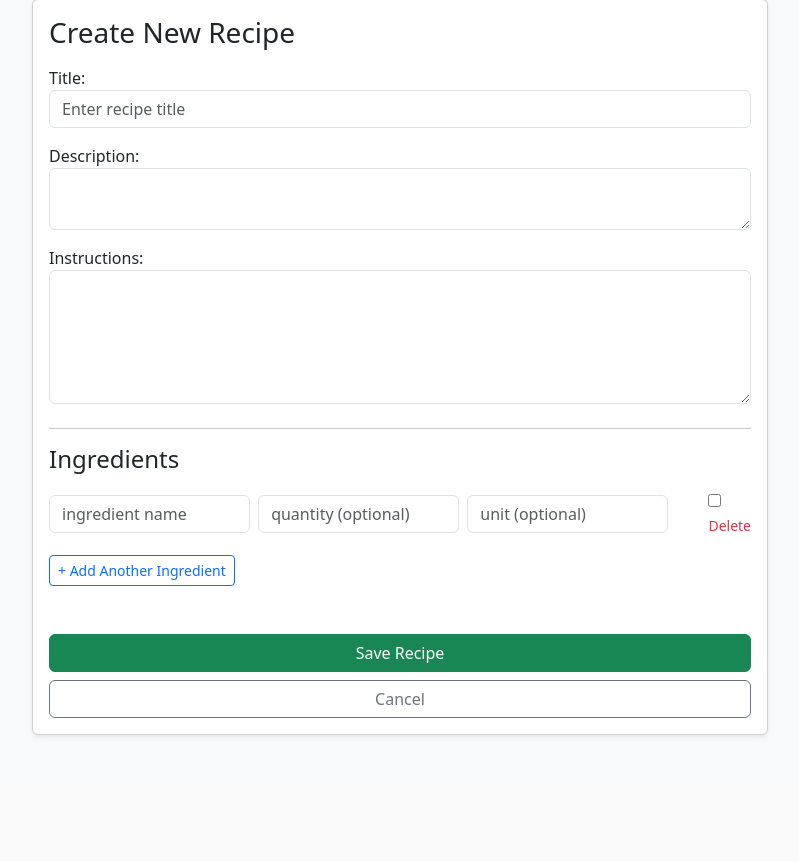
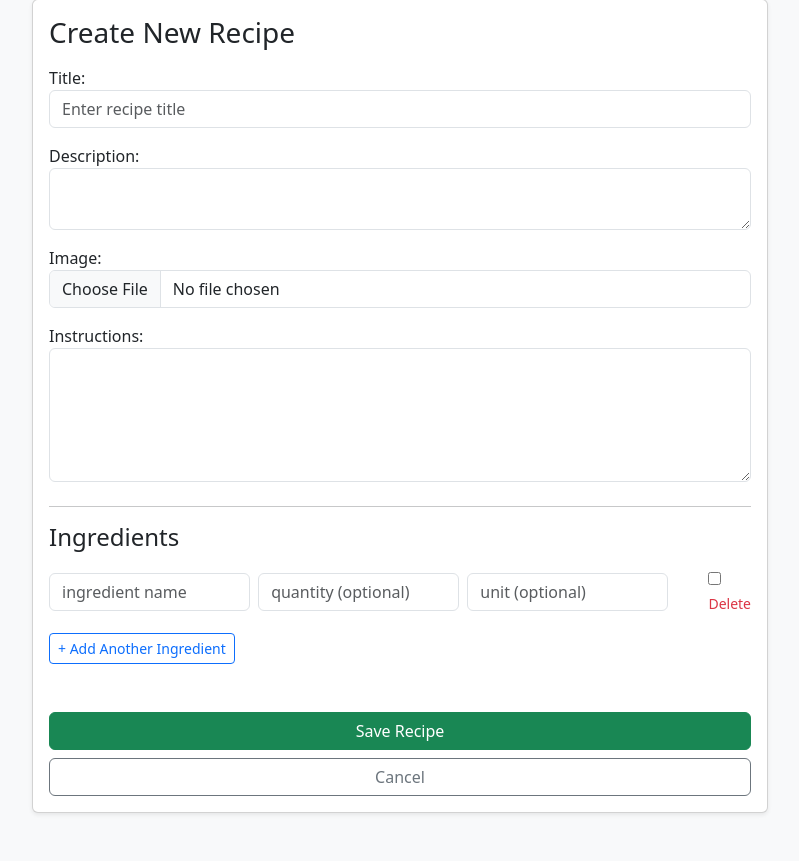
Before and after one commit to Yonibrese/RecipeAI, a Django app: page /recipe/new/ in a window 1280 px wide. Shown: the part 81-942 px from the top of the page, without its empty margins (240-1039 px from the left). Before the commit the page ends 817 px from the top, so only its background shows below. Run offline with Django 5.2, Linux system fonts and the light colour scheme; the visitor is signed in with stand-in values (Sample User, id 1).

Commit message:
added a optional images to the recipes (both in the DB and on all views)

```diff
--- a/recipeAI/recipeAI/settings.py
+++ b/recipeAI/recipeAI/settings.py
@@ -120,4 +120,7 @@ USE_TZ = True
 
 STATIC_URL = 'static/'
 
+MEDIA_URL = '/media/'
+MEDIA_ROOT = os.path.join(BASE_DIR, 'media')
+
 GEMINI_API_KEY = os.getenv("GEMINI_API_KEY")
--- a/recipeAI/recipeAI/urls.py
+++ b/recipeAI/recipeAI/urls.py
@@ -16,8 +16,14 @@ Including another URLconf
 """
 from django.contrib import admin
 from django.urls import path, include
+from django.conf import settings
+from django.conf.urls.static import static
 
 urlpatterns = [
     path('admin/', admin.site.urls),
     path("",include('recipes.urls')),
 ]
+
+# Append media file serving rules for local development
+if settings.DEBUG:
+    urlpatterns += static(settings.MEDIA_URL, document_root=settings.MEDIA_ROOT)
--- a/recipeAI/recipes/forms.py
+++ b/recipeAI/recipes/forms.py
@@ -6,10 +6,11 @@ from .models import Recipe, RecipeIngredient, Ingredient
 class recipeForm(forms.ModelForm):
     class Meta:
         model = Recipe
-        fields = ['title', 'description', 'instructions']
+        fields = ['title', 'description', 'image', 'instructions']
         widgets = {
             'title': forms.TextInput(attrs={'class': 'form-control', 'placeholder': 'Enter recipe title'}),
             'description': forms.Textarea(attrs={'class': 'form-control', 'rows': 2}),
+            'image': forms.ClearableFileInput(attrs={'class': 'form-control'}),
             'instructions': forms.Textarea(attrs={'class': 'form-control', 'rows': 5}),
         }
 
--- a/recipeAI/recipes/models.py
+++ b/recipeAI/recipes/models.py
@@ -14,6 +14,9 @@ class Recipe(models.Model):
     title = models.CharField(max_length=200)
     description = models.TextField()
     instructions = models.TextField()
+
+    image = models.ImageField(upload_to='recipe/', blank=True, null=True)
+
     created_at = models.DateTimeField(auto_now_add=True)
     updated_at = models.DateTimeField(auto_now=True, blank=True, null=True)
     author = models.ForeignKey(User, on_delete=models.CASCADE)
--- a/recipeAI/recipes/templates/recipes/recipe_detail.html
+++ b/recipeAI/recipes/templates/recipes/recipe_detail.html
@@ -2,6 +2,9 @@
 
 {% block content %}
 <div class="card shadow-sm mb-4">
+    {% if recipe.image %}
+        <img src="{{ recipe.image.url }}" alt="{{ recipe.title }}" class="card-img-top" style="max-height: 400px; object-fit: cover;">
+    {% endif %}
     <div class="card-body">
         <div class="d-flex justify-content-between align-items-center mb-3">
             <h2 class="card-title mb-0">{{ recipe.title }}</h2>
--- a/recipeAI/recipes/templates/recipes/recipe_form.html
+++ b/recipeAI/recipes/templates/recipes/recipe_form.html
@@ -7,7 +7,7 @@
             <div class="card-body">
                 <h3 class="mb-3">{% if recipe %}Edit Recipe{% else %}Create New Recipe{% endif %}</h3>
 
-                <form method="post">
+                <form method="post" enctype="multipart/form-data">
                     {% csrf_token %}
 
                     <div class="mb-4">
--- a/recipeAI/recipes/views.py
+++ b/recipeAI/recipes/views.py
@@ -50,7 +50,7 @@ def recipe_detail(request, pk):
 @login_required
 def recipe_create(request):
     if request.method == 'POST':
-        form = forms.recipeForm(request.POST)
+        form = forms.recipeForm(request.POST, request.FILES)
         formset = forms.recipeIngredientFormSet(request.POST)
 
         if form.is_valid() and formset.is_valid():
@@ -74,7 +74,7 @@ def recipe_edit(request, pk):
         raise PermissionDenied("You do not have permission to edit this recipe.")
 
     if request.method == 'POST':
-        form = forms.recipeForm(request.POST, instance=recipe)
+        form = forms.recipeForm(request.POST, request.FILES, instance=recipe)
         formset = forms.recipeIngredientFormSet(request.POST, instance=recipe)
         if form.is_valid() and formset.is_valid():
             form.save()
```
Also changed, not shown: recipeAI/recipes/templates/recipes/recipe_list.html (+7 -0 lines), requirements.txt (+32 -0 lines), recipeAI/recipes/migrations/0004_recipe_image.py (added), 1 other file.
